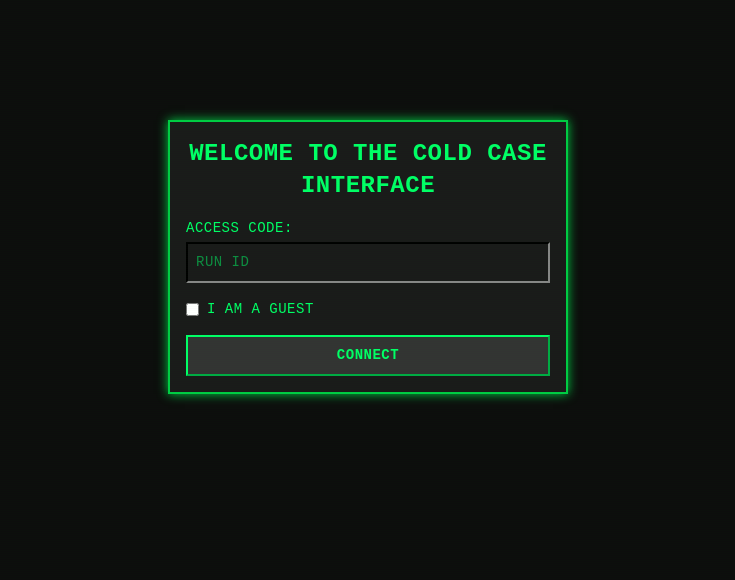
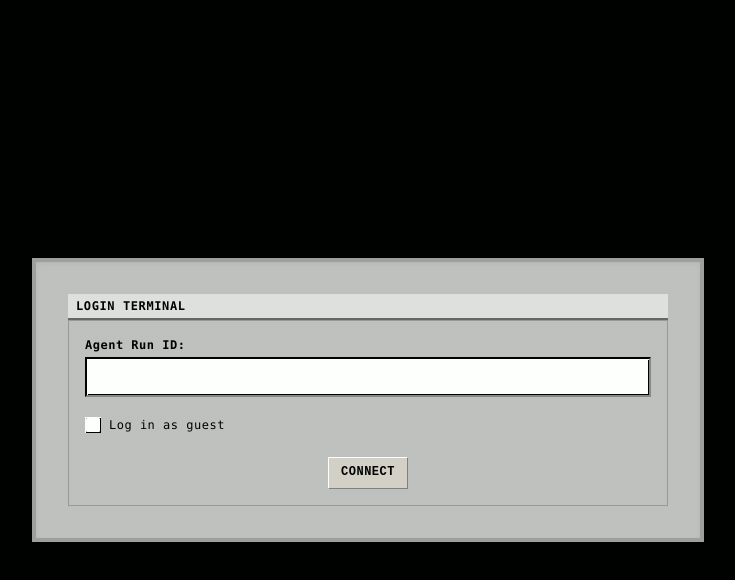
Before and after one commit to davon92/cold-case-terminal, a Next.js app: page /login in a window 1280 px wide. Shown: the top 580 px of the page, without its empty margins (272-1007 px from the left). Built offline with nearby package versions, Linux system fonts and the light colour scheme.

Commit message:
Updated Webpage

```diff
--- a/src/app/globals.css
+++ b/src/app/globals.css
@@ -71,9 +71,7 @@
 textarea,
 select,
 button {
-  background-color: var(--glass-gray);
   border: 2px inset var(--ui-frame);
-  color: var(--foreground);
   font-family: var(--font-ui);
   padding: 0.5rem;
   font-size: 14px;
@@ -129,6 +127,14 @@
   text-transform: uppercase;
   cursor: default;
   outline: none;
+  box-shadow: none;
+  text-shadow: none;
+}
+
+.win95-button:hover {
+  background-color: #d4d0c8; /* no change */
+  color: black;             /* no change */
+  box-shadow: none;
 }
 
 .win95-button:active {
--- a/src/app/landing/page.tsx
+++ b/src/app/landing/page.tsx
@@ -28,10 +28,11 @@
     const typeLine = () => {
       const currentLine = bootLines[lineIndex];
 
-      if (charIndex < currentLine.length) {
-        setCurrentTypedLine((prev) => prev + currentLine.charAt(charIndex));
+      if (charIndex <= currentLine.length) {
+        // Instead of appending, slice directly from source string
+        setCurrentTypedLine(currentLine.slice(0, charIndex));
         charIndex++;
-        typingTimeout = setTimeout(typeLine, 40); // character speed
+        typingTimeout = setTimeout(typeLine, 40);
       } else {
         setLinesShown((prev) => [...prev, currentLine]);
         setCurrentTypedLine('');
@@ -39,7 +40,7 @@
         lineIndex++;
 
         if (lineIndex < bootLines.length) {
-          lineTimeout = setTimeout(typeLine, 500); // pause before next line
+          lineTimeout = setTimeout(typeLine, 500);
         } else {
           setTimeout(() => setBootComplete(true), 600);
         }
@@ -55,8 +56,8 @@
   }, []);
 
   return (
-    <main className="h-screen bg-black flex items-center justify-center p-6 font-mono text-sm text-black">
-      <div className="bg-[#c0c0c0] border-4 border-[#9f9f9f] shadow-inner w-full max-w-xl p-4">
+<main className="min-h-screen bg-black bg-[url('/bg-retro.png')] bg-cover bg-center flex items-center justify-center p-6 font-mono text-sm text-black">
+<div className="bg-[#c0c0c0] border-4 border-[#9f9f9f] shadow-inner w-full max-w-xl p-4">
         <div className="bg-[#e0e0e0] border-b-2 border-[#666] px-2 py-1 font-bold text-xs uppercase tracking-wider">
           BOOT TERMINAL
         </div>
@@ -65,15 +66,15 @@
           {linesShown.map((line, idx) => (
             <p key={idx} className="text-black">{line}</p>
           ))}
-            <p className="text-black blinking-cursor min-h-[1.5rem] w-full block">
-              {currentTypedLine}{'\u00A0'}
-            </p>
+          <p className="text-black blinking-cursor min-h-[1.5rem] w-full block">
+            {currentTypedLine}{'\u00A0'}
+          </p>
         </div>
 
         {bootComplete && (
           <div className="mt-4 text-center">
             <button
-              onClick={() => router.push('/')}
+              onClick={() => router.push('/login')}
               className="win95-button"
             >
               CONNECT
--- a/src/app/login/page.tsx
+++ b/src/app/login/page.tsx
@@ -20,8 +20,8 @@
 
   const handleLogin = async () => {
     setError('');
+    const normalized = code.trim().toUpperCase();
 
-    const normalized = code.trim().toUpperCase();
     try {
       if (isGuest) {
         const q = query(collection(db, 'runs'), where('guestAccessCode', '==', normalized));
@@ -59,49 +59,53 @@
         router.push('/case');
       }
     } catch (err: unknown) {
-      if (err instanceof Error) {
-        console.error(err.message);
-        setError(err.message || 'Something went wrong.');
-      } else {
+      setError('Something went wrong.');
       console.error(err);
-        setError('Something went wrong.');
-      }
     }
   };
 
   return (
-    <main className="max-w-md mx-auto mt-20 p-6">
-      <div className="terminal-box">
-        <h1 className="text-2xl font-bold text-center mb-4">WELCOME TO THE COLD CASE INTERFACE</h1>
+    <main className="h-screen bg-black flex items-center justify-center p-6 font-mono text-sm text-black">
+      <div className="bg-[#c0c0c0] border-4 border-[#9f9f9f] shadow-inner w-full max-w-2xl p-8">
+        <div className="bg-[#e0e0e0] border-b-2 border-[#666] px-2 py-1 font-bold text-xs uppercase tracking-wider">
+          LOGIN TERMINAL
+        </div>
 
-        <div className="mb-4">
-          <label className="block mb-1 text-sm">ACCESS CODE:</label>
+        <div className="bg-[#c0c0c0] border border-[#999] p-4 space-y-4">
+          <label className="block text-xs font-bold mb-1">
+            {isGuest ? 'Guest Access Code:' : 'Agent Run ID:'}
+          </label>
+
           <input
             type="text"
-            placeholder={isGuest ? 'GUEST ACCESS CODE' : 'RUN ID'}
             value={code}
             onChange={(e) => setCode(e.target.value)}
-            className="w-full"
+            className="w-full p-2 text-sm font-mono bg-white text-black caret-black border border-[#808080] shadow-[inset_1px_1px_0px_#fff,inset_-1px_-1px_0px_#000] outline-none"
           />
-        </div>
 
-        <div className="flex items-center space-x-2 mb-4">
+          <div className="flex items-center gap-2 text-xs pt-1">
             <input
               type="checkbox"
-            id="guestToggle"
               checked={isGuest}
+              id="guestCheck"
               onChange={(e) => setIsGuest(e.target.checked)}
+              className="accent-[#000] w-4 h-4 border border-[#000] bg-white shadow-[inset_1px_1px_0px_#fff,inset_-1px_-1px_0px_#000]"
             />
-          <label htmlFor="guestToggle" className="text-sm">I AM A GUEST</label>
+            <label htmlFor="guestCheck">Log in as guest</label>
           </div>
 
           {error && (
-          <div className="text-xs text-red-400 mb-2">{error}</div>
+            <div className="text-red-700 text-xs mt-1 font-semibold">
+              {error}
+            </div>
           )}
 
-        <button onClick={handleLogin} className="w-full">
+          <div className="text-center pt-2">
+            <button onClick={handleLogin} className="win95-button">
               CONNECT
             </button>
+          </div>
+        </div>
       </div>
     </main>
   );
```
Also changed, not shown: public/bg-retro.png (added). Lines whose indentation alone changed are shown as unchanged.
